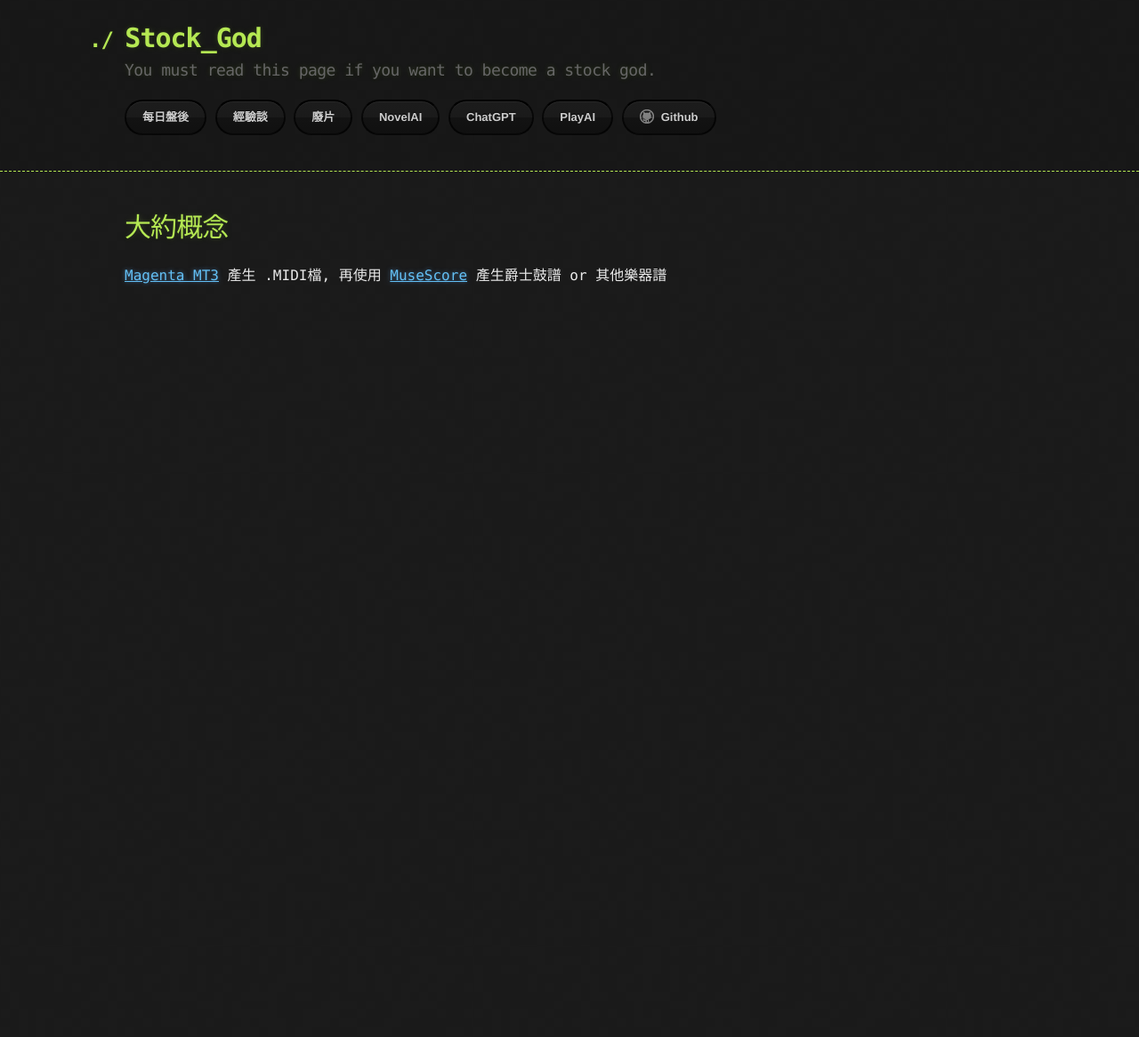
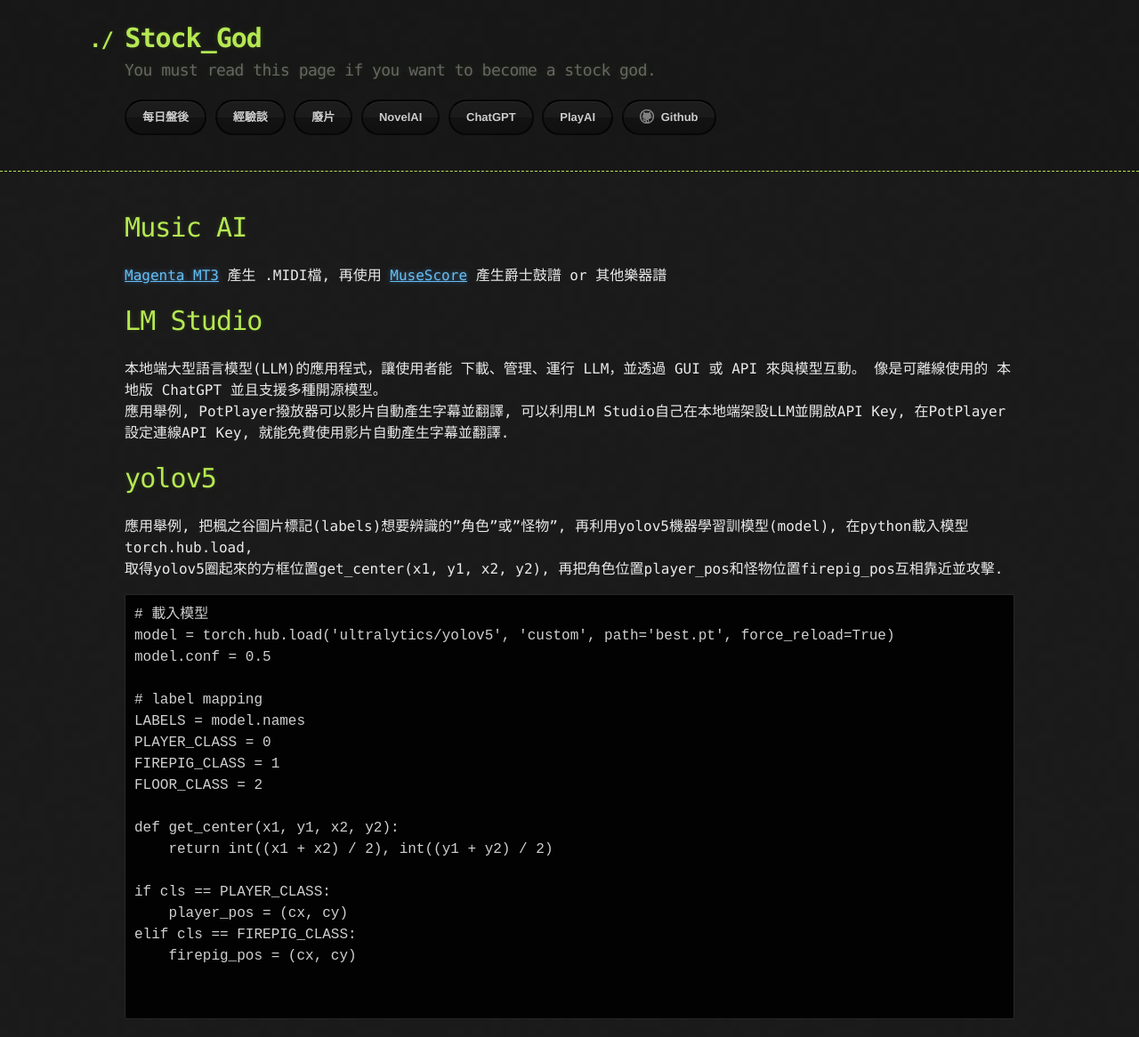
Before and after one commit to lepg5487/Stock_God, a Jekyll site: the page built from PlayAI.md, in a window 1280 px wide. Shown: the whole page at 89% size. Built offline with Jekyll 4.4.1, drawn with Linux system fonts in a browser that asks for light colours; our own code applies the rules of GitHub Pages for plain Markdown files; before the commit the page ends 900 px from its top, so only the background shows below that.

Commit message:
Update PlayAI.md

````diff
--- a/PlayAI.md
+++ b/PlayAI.md
@@ -2,6 +2,34 @@
 layout: testlayouts
 ---
 
-# 大約概念
+# Music AI
+[Magenta MT3](https://github.com/magenta/mt3) 產生 .MIDI檔, 再使用 [MuseScore](https://musescore.org/zh-hant) 產生爵士鼓譜 or 其他樂器譜
 
-[Magenta MT3](https://github.com/magenta/mt3) 產生 .MIDI檔, 再使用 [MuseScore](https://musescore.org/zh-hant) 產生爵士鼓譜 or 其他樂器譜
+# LM Studio
+本地端大型語言模型(LLM)的應用程式，讓使用者能 下載、管理、運行 LLM，並透過 GUI 或 API 來與模型互動。 像是可離線使用的 本地版 ChatGPT 並且支援多種開源模型。
+應用舉例, PotPlayer撥放器可以影片自動產生字幕並翻譯, 可以利用LM Studio自己在本地端架設LLM並開啟API Key, 在PotPlayer設定連線API Key, 就能免費使用影片自動產生字幕並翻譯.
+
+# yolov5
+應用舉例, 把楓之谷圖片標記(labels)想要辨識的"角色"或"怪物", 再利用yolov5機器學習訓模型(model), 在python載入模型torch.hub.load,
+取得yolov5圈起來的方框位置get_center(x1, y1, x2, y2), 再把角色位置player_pos和怪物位置firepig_pos互相靠近並攻擊.
+```
+# 載入模型
+model = torch.hub.load('ultralytics/yolov5', 'custom', path='best.pt', force_reload=True)
+model.conf = 0.5
+
+# label mapping
+LABELS = model.names
+PLAYER_CLASS = 0
+FIREPIG_CLASS = 1
+FLOOR_CLASS = 2
+
+def get_center(x1, y1, x2, y2):
+    return int((x1 + x2) / 2), int((y1 + y2) / 2)
+
+if cls == PLAYER_CLASS:
+    player_pos = (cx, cy)
+elif cls == FIREPIG_CLASS:
+    firepig_pos = (cx, cy)
+
+
+```
````
